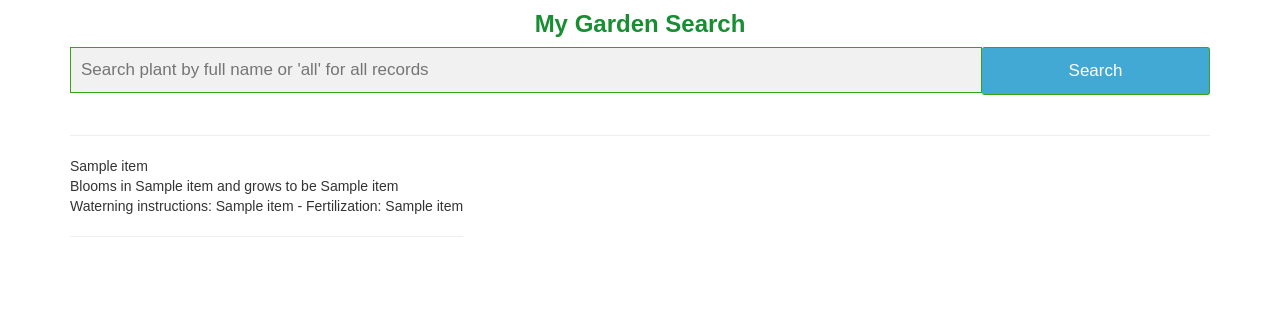
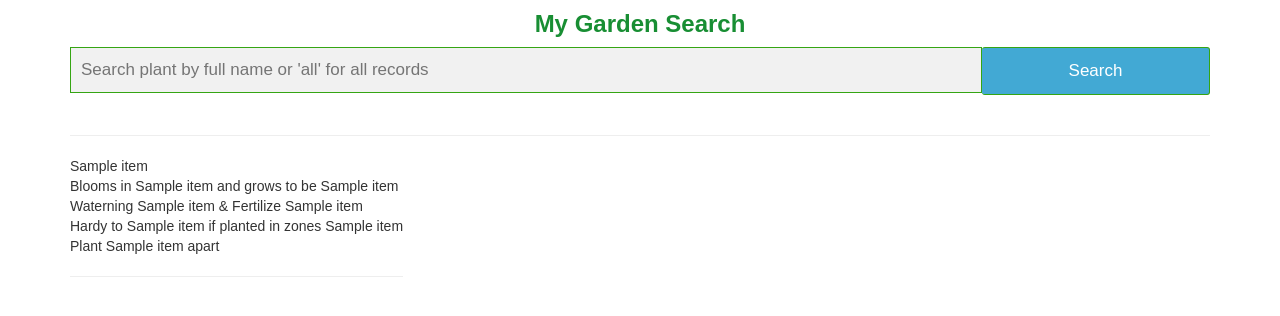
Before and after one commit to jzaiss1/my-garden, a Flask app: template app/templates/search.html in a window 1280 px wide. Shown: the part 248-564 px from the top of the page. Run offline with Flask 2, Linux system fonts and the light colour scheme; the template is opened without the code that fills it: most values are stand-ins (such as "Sample title", 1, 10 or a date in 2020); parts of the project's set-up code (start-up, migrations or seed data) failed here and were passed over; some libraries are stand-ins or nearby versions.

Commit message:
update search results

```diff
--- a/app/templates/search.html
+++ b/app/templates/search.html
@@ -50,7 +50,9 @@
                 <tr>
                     <td>{{item[1]}}<br>
                     Blooms in {{item[8]}} and grows to be {{item[5]}}<br>
-                    Waterning instructions: {{item[2]}} - Fertilization: {{item[4]}}<br>
+                    Waterning {{item[2]}} & Fertilize {{item[4]}}<br>
+                    Hardy to {{item[3]}} if planted in zones {{item[9]}}<br>
+                    Plant {{item[6]}} apart
                     <hr></td>
                 </tr>
                 {% endfor %}
```
